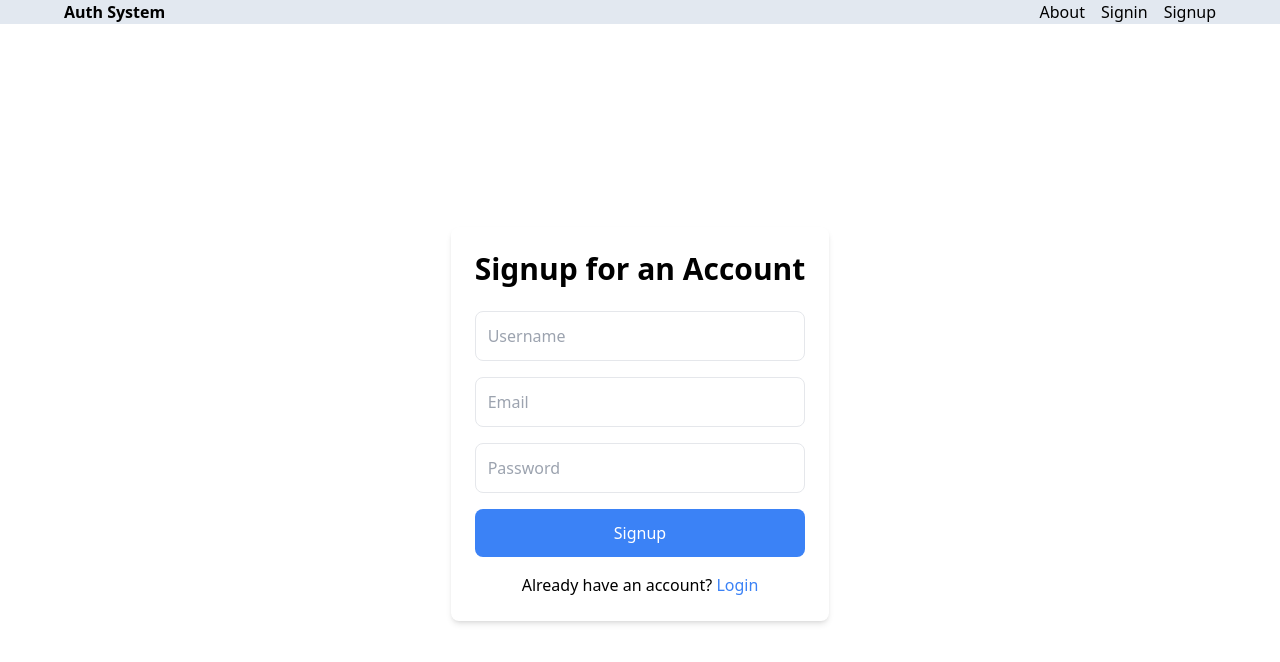
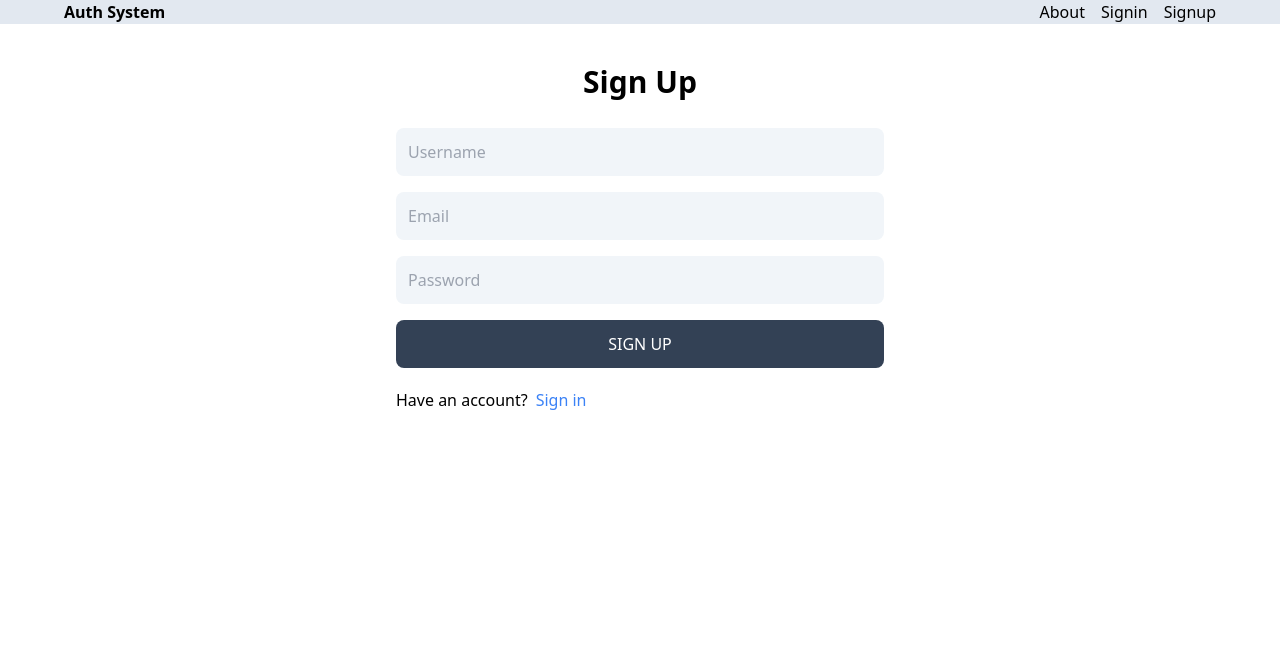
Before and after one commit to ZeeshanMukhtar1/MERN-Auth, a React (Vite) app in the folder client/: page /Signup in a window 1280 px wide. Shown: the top 662 px of the page. Built offline with nearby package versions, Linux system fonts and the light colour scheme.

Commit message:
chnaged form layout

```diff
--- a/client/src/pages/Signup.jsx
+++ b/client/src/pages/Signup.jsx
@@ -1,13 +1,10 @@
-import React, { useState } from 'react';
+import { useState } from 'react';
 import { Link } from 'react-router-dom';
 
-function Signup() {
-  const [formData, setFormData] = useState({
-    username: '',
-    email: '',
-    password: '',
-  });
-
+export default function SignUp() {
+  const [formData, setFormData] = useState({});
+  const [error, setError] = useState(false);
+  const [loading, setLoading] = useState(false);
   const handleChange = (e) => {
     setFormData({ ...formData, [e.target.id]: e.target.value });
   };
@@ -15,6 +12,8 @@ function Signup() {
   const handleSubmit = async (e) => {
     e.preventDefault();
     try {
+      setLoading(true);
+      setError(false);
       const res = await fetch('/api/auth/signup', {
         method: 'POST',
         headers: {
@@ -24,60 +23,55 @@ function Signup() {
       });
       const data = await res.json();
       console.log(data);
-    } catch (error) {}
+      setLoading(false);
+      if (data.success === false) {
+        setError(true);
+        return;
+      }
+    } catch (error) {
+      setLoading(false);
+      setError(true);
+    }
   };
-
   return (
-    <div className="flex items-center justify-center h-screen">
-      <div className="max-w-md p-6 mx-auto bg-white rounded-lg shadow-md">
-        <h1 className="mb-6 text-3xl font-bold text-center">
-          Signup for an Account
-        </h1>
-        <form className="flex flex-col gap-4" onSubmit={handleSubmit}>
+    <div className="max-w-lg p-3 mx-auto">
+      <h1 className="text-3xl font-semibold text-center my-7">Sign Up</h1>
+      <form onSubmit={handleSubmit} className="flex flex-col gap-4">
         <input
-            className="p-3 border rounded-lg focus:outline-none focus:border-blue-500"
           type="text"
           placeholder="Username"
           id="username"
-            autoComplete="username"
-            value={formData.username}
+          className="p-3 rounded-lg bg-slate-100"
           onChange={handleChange}
         />
         <input
-            className="p-3 border rounded-lg focus:outline-none focus:border-blue-500"
           type="email"
           placeholder="Email"
           id="email"
-            value={formData.email}
+          className="p-3 rounded-lg bg-slate-100"
           onChange={handleChange}
         />
         <input
-            className="p-3 border rounded-lg focus:outline-none focus:border-blue-500"
           type="password"
           placeholder="Password"
           id="password"
-            autoComplete="current-password"
-            value={formData.password}
+          className="p-3 rounded-lg bg-slate-100"
           onChange={handleChange}
         />
         <button
-            className="p-3 text-white transition duration-300 bg-blue-500 rounded-lg hover:bg-blue-600"
-            type="submit"
+          disabled={loading}
+          className="p-3 text-white uppercase rounded-lg bg-slate-700 hover:opacity-95 disabled:opacity-80"
         >
-            Signup
+          {loading ? 'Loading...' : 'Sign Up'}
         </button>
       </form>
-        <div>
-          <p className="mt-4 text-center">
-            Already have an account?{' '}
-            <Link className="text-blue-500" to="/signin">
-              Login
+      <div className="flex gap-2 mt-5">
+        <p>Have an account?</p>
+        <Link to="/sign-in">
+          <span className="text-blue-500">Sign in</span>
         </Link>
-          </p>
       </div>
-      </div>
+      <p className="mt-5 text-red-700">{error && 'Something went wrong!'}</p>
     </div>
   );
 }
-
-export default Signup;
```
Also changed, not shown: 2 other files (tests, documents, lock files or other folders). Lines whose indentation alone changed are shown as unchanged.
